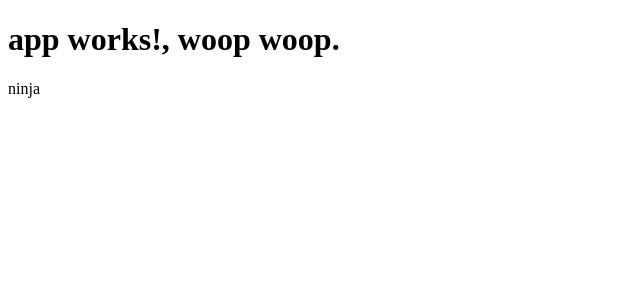
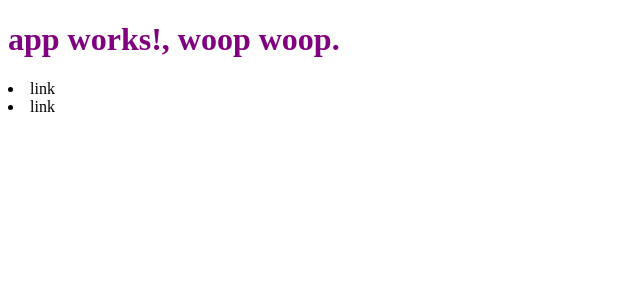
Before and after one commit to KhalilMinalang/ninja-directory, an Angular app: page / in a window 1280 px wide. Shown: the top 300 px of the page, without its empty margins (0-640 px from the left). Built offline with nearby package versions, Linux system fonts and the light colour scheme.

Commit message:
COMPLETED: Angular 2 Tutorial #6 - Templates & CSS

```diff
--- a/src/app/app.component.html
+++ b/src/app/app.component.html
@@ -1,6 +1,28 @@
-<h1>
-  {{ title }}
-</h1>
-<p>
-  {{ name }}
-</p>
+<!-- THIS WILL -->
+
+<header>
+  <h1>
+    {{ title }}
+  </h1>
+
+  <nav>
+
+    <li>
+      link
+    </li>
+
+    <li>
+      link
+    </li>
+
+  </nav>
+
+</header>
+
+
+<!-- ROOT COMPONENT -->
+<section
+  id="main"
+>
+
+</section>
--- a/src/app/app.component.ts
+++ b/src/app/app.component.ts
@@ -3,7 +3,10 @@ import { Component } from '@angular/core';
 // DECORATOR @
 @Component({
   selector: 'app-root',
-  templateUrl: './app.component.html',
+  // templateUrl: './app.component.html',
+  templateUrl: 'app.component.html',
+  // can replace with for small projects
+  // template: '<h1>{{name}}</h1>',
   styleUrls: ['./app.component.css']
 })
 export class AppComponent {
--- /dev/null
+++ b/src/assets/public/style.css
@@ -0,0 +1 @@
+/* test */
--- a/src/styles.css
+++ b/src/styles.css
@@ -1 +1,4 @@
 /* You can add global styles to this file, and also import other style files */
+h1  {
+  color: purple;
+}
```
Also changed, not shown: src/index.html (+9 -0 lines).
